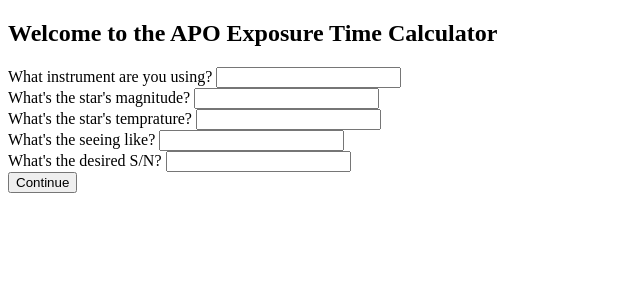
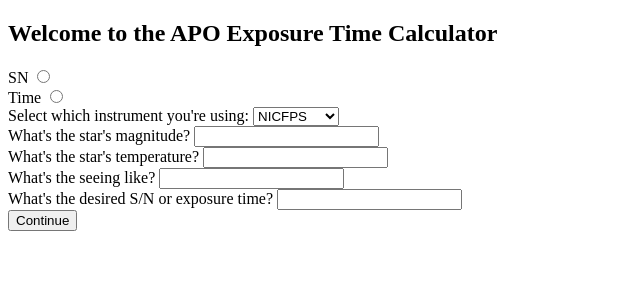
Before and after one commit to Astro-Rabbit/APO_Expsoure_Time_Webpage, a Flask app: page / in a window 1280 px wide. Shown: the top 300 px of the page, without its empty margins (0-640 px from the left). Run offline with Flask 2, Linux system fonts and the light colour scheme.

Commit message:
changed input.html to include drop down menu and radio button for plot type

```diff
--- a/app.py
+++ b/app.py
@@ -1,10 +1,6 @@
 from flask import Flask, request, render_template, Response
 from APOExptime import Sky, Target, Instrument, Observation, makeplots
-import matplotlib
-import matplotlib.pyplot as plt
-from matplotlib.figure import Figure
 from matplotlib.backends.backend_agg import FigureCanvasAgg as FigureCanvas
-import random
 import io
 
 app = Flask(__name__)
@@ -18,16 +14,22 @@
 def my_form_post():
     instrument_name = str(request.args.get('instrument', 'World'))
     mag = float(request.args['mag'])
+    type = int(request.args['type'])
     temp = float(request.args['temp'])
     seeing = float(request.args['seeing'])
-    SN = int(request.args['SN'])
+    cacluation = int(request.args['cacluation'])
 
     inst = Instrument(instrument_name)
     sky = Sky(seeing=seeing)
     star = Target(mag, 'VEGAMAG', [4700,6900], temp=temp)
     ob = Observation(star, sky, inst)
-    ob.TimefromSN(SN)
-    fig = makeplots(ob, 'Time')
+    if type == 0:
+        ob.TimefromSN(cacluation)
+        type = 'Time'
+    elif type == 1:
+        ob.SNfromTime(cacluation)
+        type = 'SN'
+    fig = makeplots(ob, type)
     output = io.BytesIO()
     FigureCanvas(fig).print_png(output)
     return Response(output.getvalue(), mimetype='image/png')
--- a/templates/input.html
+++ b/templates/input.html
@@ -2,11 +2,23 @@
 <html><body>
              <h2>Welcome to the APO Exposure Time Calculator</h2>
              <form action="/greet">
-                 What instrument are you using? <input type='text' name='instrument'><br>
+
+                 SN <input type='radio' name='type', value = 0><br>
+                 Time <input type='radio' name='type', value = 1><br>
+
+                 Select which instrument you're using: <select name="instrument" > <option value="Arctic" SELECTED>Arctic</option>
+                     <option value="Arces" SELECTED> Arces</option>
+                 <option value="DIS" SELECTED> DIS</option>
+                 <option value="TripleSpec" SELECTED> TripleSpec</option>
+                 <option value="NICFPS" SELECTED> NICFPS</option>
+
+                 </select><br>
+
+
                  What's the star's magnitude? <input type='number' name='mag'><br>
-                 What's the star's temprature? <input type='number' name='temp'><br>
+                 What's the star's temperature? <input type='number' name='temp'><br>
                  What's the seeing like? <input type='number' name='seeing'><br>
-                 What's the desired S/N? <input type='number' name='SN'><br>
+                 What's the desired S/N or exposure time? <input type='number' name='cacluation'><br>
                  <input type='submit' value='Continue'>
              </form>
          </body></html>
```
